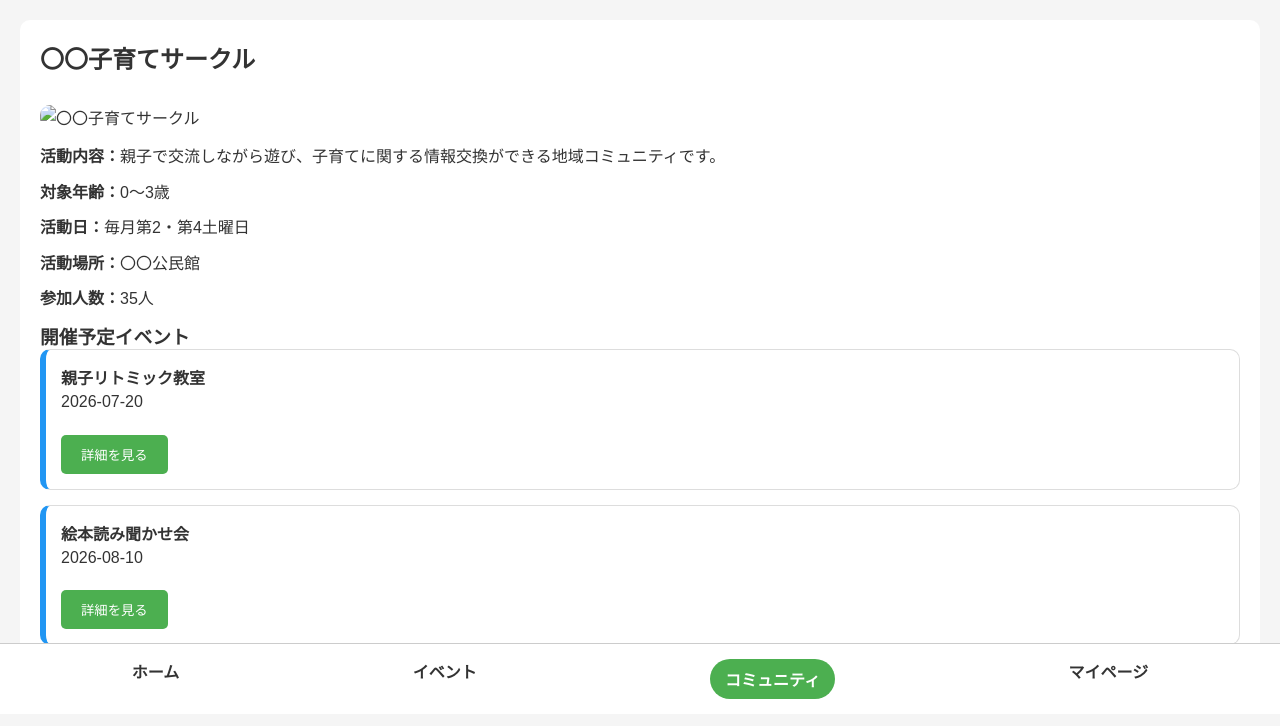
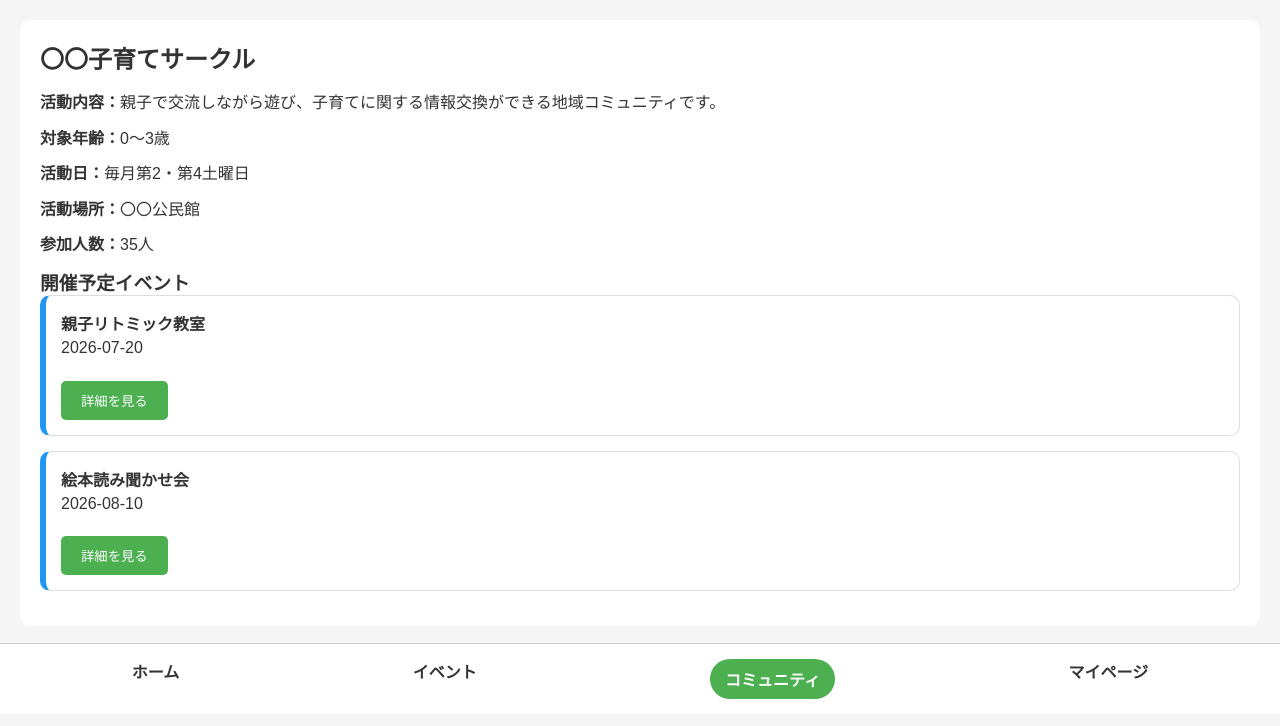
Before and after one commit to yuichigo/DX-kudoyui, a plain HTML site: page pages/community-detail.html in a window 1280 px wide. Shown: the part 86-812 px from the top of the page. Drawn offline with Linux system fonts and the light colour scheme.

Commit message:
いらないファイルの消去

```diff
--- a/css/style.css
+++ b/css/style.css
@@ -10,6 +10,7 @@ body {
   font-family: "Yu Gothic", sans-serif;
   background-color: #f5f5f5;
   color: #333;
+  padding-bottom: 80px;
 }
 
 /* ===== ヘッダー ===== */
--- a/data/communities.json
+++ b/data/communities.json
@@ -7,7 +7,6 @@
         "activityDay": "毎月第2・第4土曜日",
         "place": "〇〇公民館",
         "members": 35,
-        "image": "../images/communities/community1.jpg",
         "eventIds": [1, 4]
     },
     {
@@ -18,7 +17,6 @@
         "activityDay": "毎週日曜日",
         "place": "〇〇市総合体育館",
         "members": 42,
-        "image": "../images/communities/community2.jpg",
         "eventIds": [2]
     },
     {
@@ -29,7 +27,6 @@
         "activityDay": "毎月第1土曜日",
         "place": "〇〇市民センター",
         "members": 20,
-        "image": "../images/communities/community3.jpg",
         "eventIds": [3]
     }
 ]
--- a/data/events.json
+++ b/data/events.json
@@ -9,7 +9,6 @@
         "capacity": 20,
         "participants": 13,
         "category": "音楽",
-        "image": "../images/events/event1.jpg",
         "description": "親子で音楽を楽しみながら交流できるイベントです。初めて参加する方も安心して参加できます。"
     },
     {
@@ -22,7 +21,6 @@
         "capacity": 100,
         "participants": 76,
         "category": "地域交流",
-        "image": "../images/events/event2.jpg",
         "description": "屋台やゲーム、盆踊りなど家族みんなで楽しめる夏祭りです。"
     },
     {
@@ -35,7 +33,6 @@
         "capacity": 15,
         "participants": 9,
         "category": "料理",
-        "image": "../images/events/event3.jpg",
         "description": "親子で簡単なお菓子作りを体験できる料理教室です。"
     },
     {
@@ -48,7 +45,6 @@
         "capacity": 30,
         "participants": 18,
         "category": "読書",
-        "image": "../images/events/event4.jpg",
         "description": "読み聞かせボランティアによる絵本の読み聞かせ会です。"
     }
 ]
--- a/js/community.js
+++ b/js/community.js
@@ -41,8 +41,6 @@ function displayCommunity(community, events) {
 
         <h2>${community.name}</h2>
 
-        <img src="${community.image}" alt="${community.name}" width="100%">
-
         <p><strong>活動内容：</strong>${community.description}</p>
 
         <p><strong>対象年齢：</strong>${community.targetAge}</p>
--- a/js/event.js
+++ b/js/event.js
@@ -36,8 +36,6 @@ function displayEvent(event) {
 
         <h2>${event.title}</h2>
 
-        <img src="${event.image}" alt="${event.title}" width="100%">
-
         <p><strong>日時：</strong>${event.date}</p>
 
         <p><strong>時間：</strong>${event.time}</p>
```
